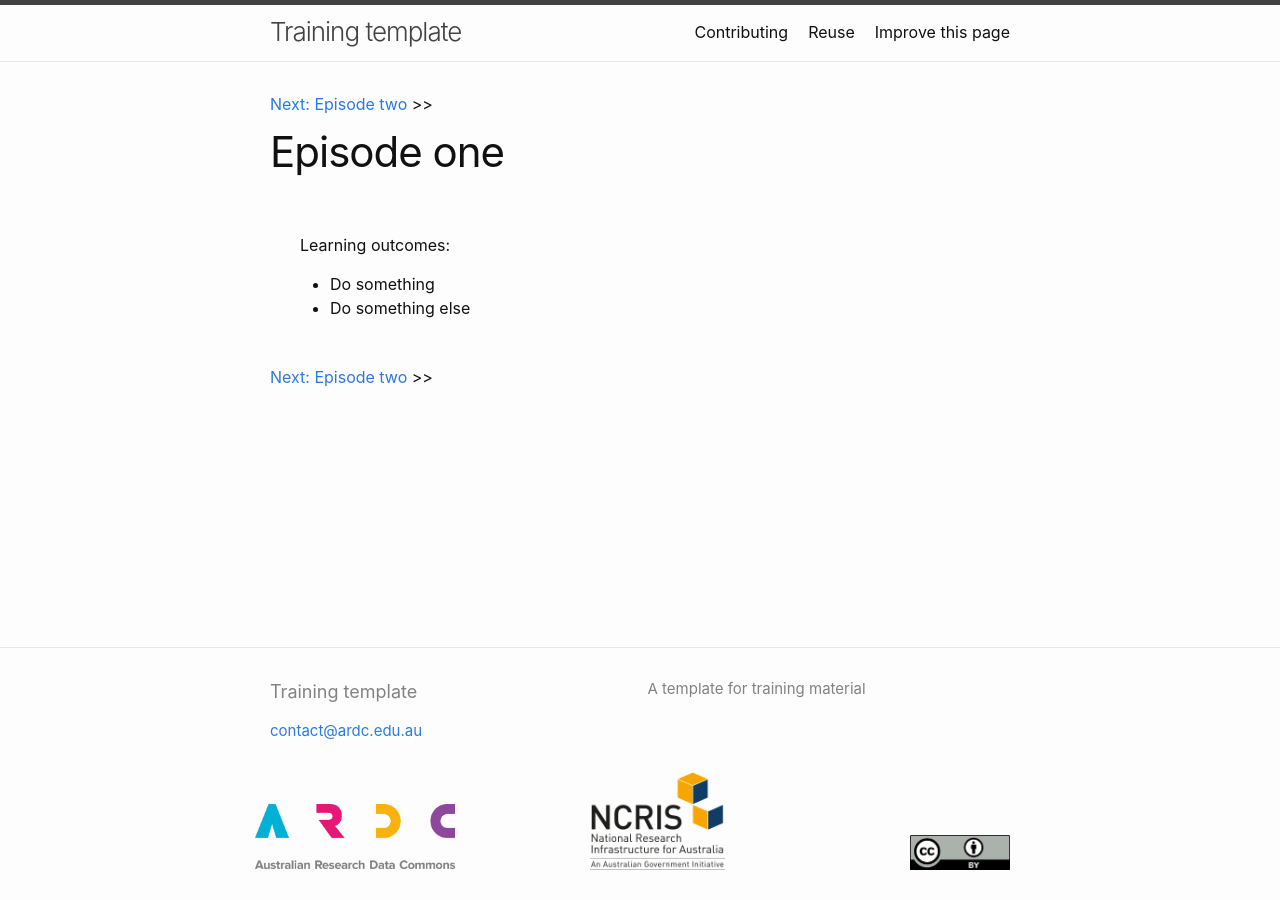
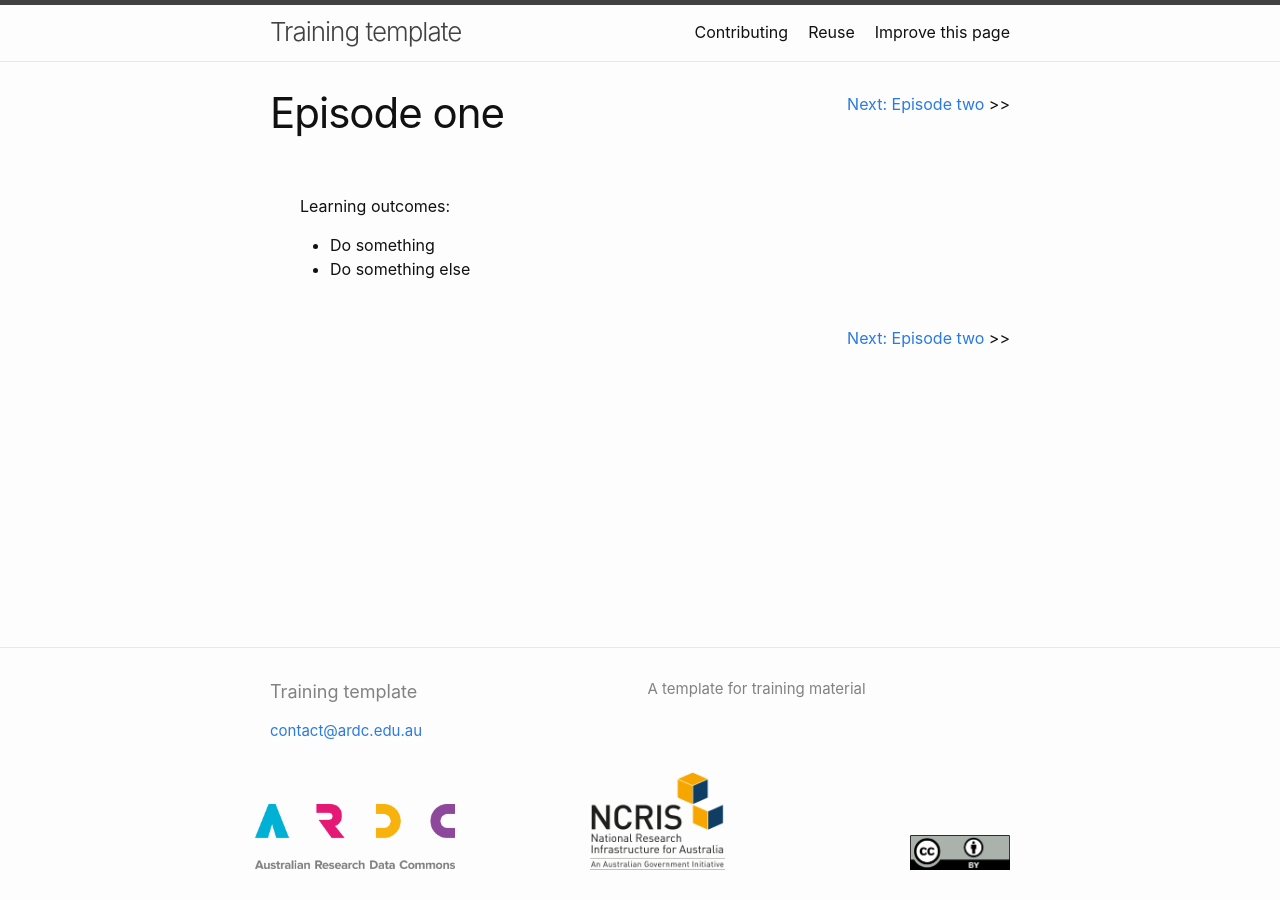
Before and after one commit to ARDC-Secure-Platforms/ardc-serp-docs, a Jekyll site: the page built from _episodes/01-episode-one.md, in a window 1280 px wide. Built offline with Jekyll 4.4.1, drawn with Linux system fonts in a browser that asks for light colours.

Commit message:
Try to properly align divs
Signed-off-by: Matthias Liffers <m@tthi.as>

```diff
--- a/_includes/episode-nav.html
+++ b/_includes/episode-nav.html
@@ -1,10 +1,12 @@
 <section>
-    <p>
+    <div style="float: left;">
         {% if page.previous.url %}
         <span style="text-align: left;">&lt;&lt; <a href="{{site.baseurl}}{{page.previous.url}}">Previous: {{page.previous.title}}</a></span>
         {% endif %}
+    </div>
+    <div style="float: right;">
         {% if page.next.url %}
         <span style="text-align: right;"> <a href="{{site.baseurl}}{{page.next.url}}">Next: {{page.next.title}}</a> &gt;&gt;</span>
         {% endif %}
-    </p>
+    </div>
 </section>
```
